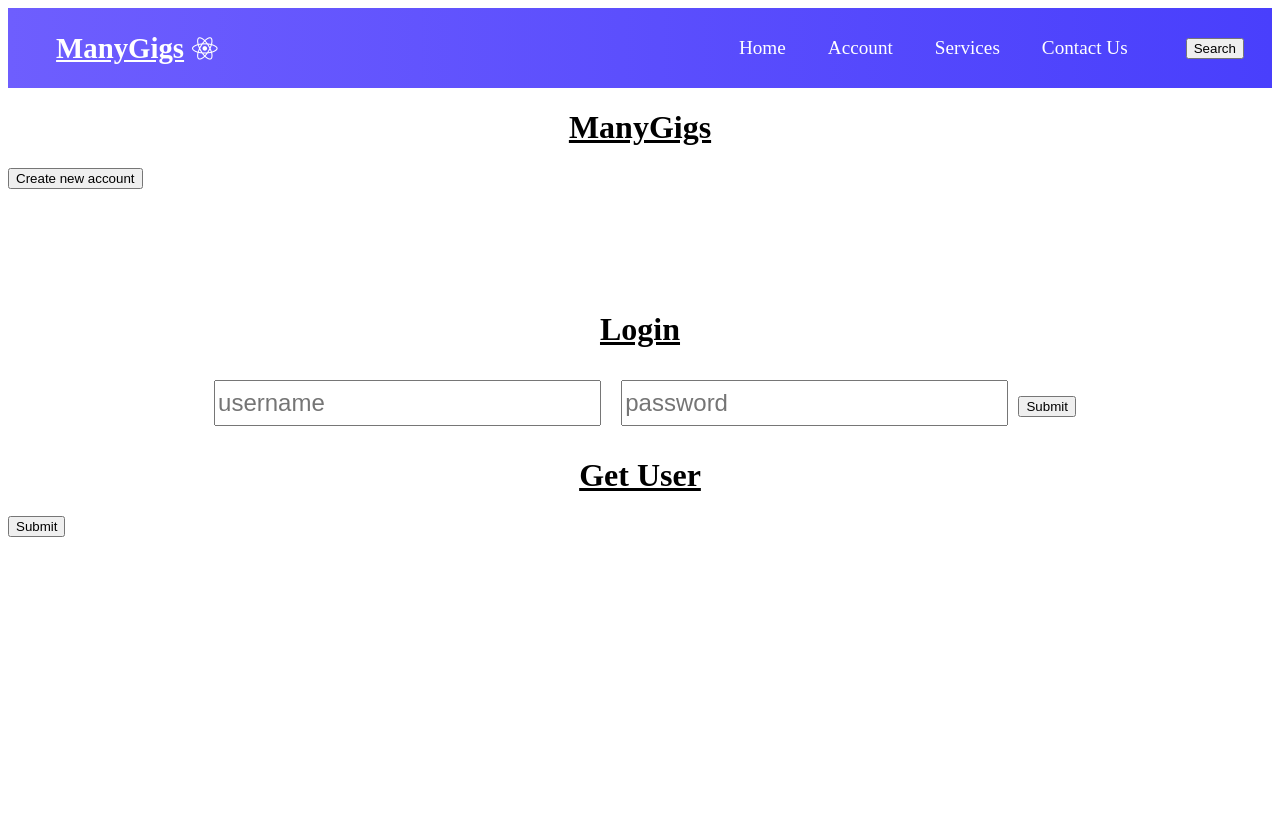
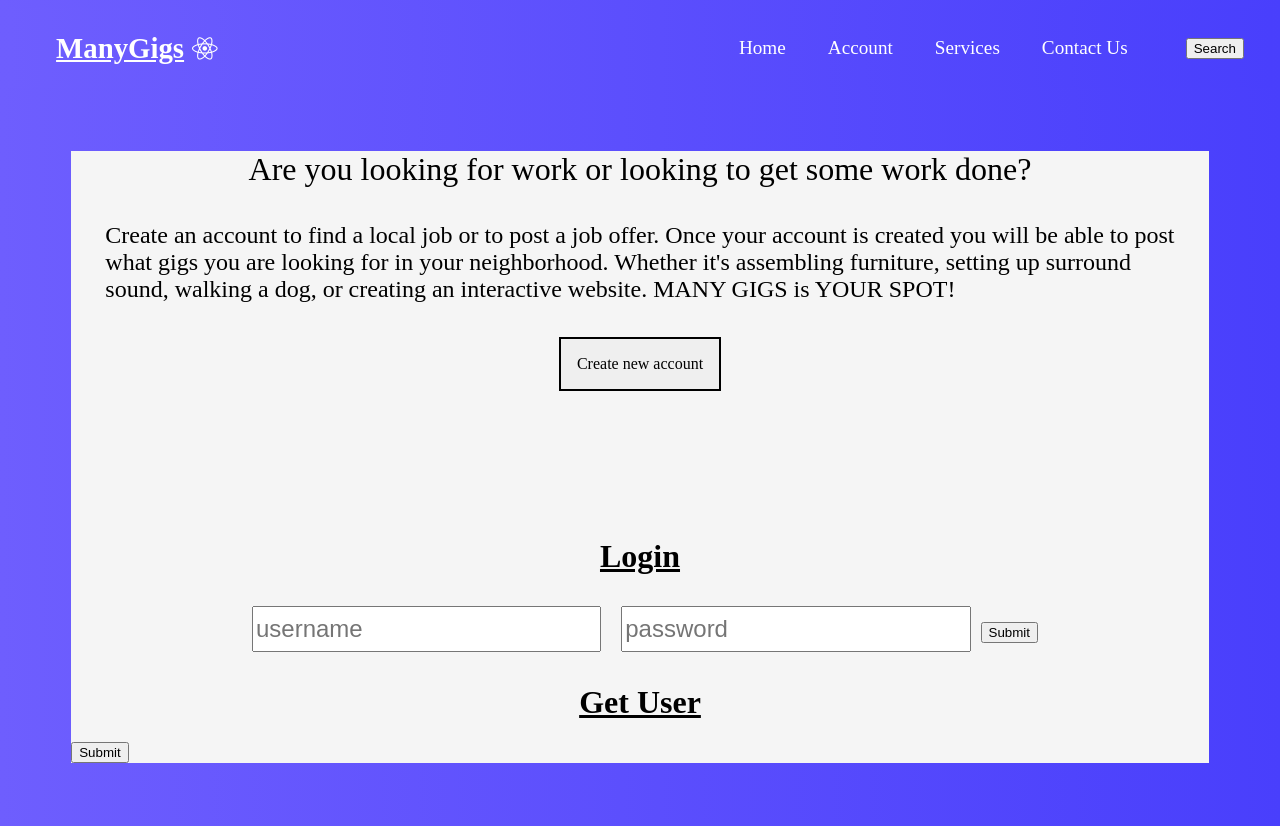
Before and after one commit to tniles320/project-3, a React (Create React App) app in the folder client/: page / in a window 1280 px wide. Before the commit the page ends 800 px from the top, so only its background shows below. Built offline with nearby package versions, Linux system fonts and the light colour scheme.

Commit message:
added background and started styling the create btn, changed homecard components and Home index/css

```diff
--- a/client/src/components/HomeCard/index.js
+++ b/client/src/components/HomeCard/index.js
@@ -5,11 +5,19 @@ function HomeCard(props) {
   const { getUser, login, register, data, createAccount } = props;
   return (
     <div>
-      <div>
+
+      <div className ="create-account">Are you looking for work or looking to get some work done?
+      </div><p>Create an account to find a local job or to post a job offer. Once your account is created you will be able to
+        post what gigs you are looking for in your neighborhood. Whether it's assembling furniture, setting up
+        surround sound, walking a dog, or creating an interactive website. MANY GIGS is YOUR SPOT!
+      </p>
+
+      <div className ="create-btn">
         <button id="create-account" onClick={createAccount}>
           Create new account
         </button>
-      </div>
+        </div>
+
       <div id="register-info">
         <h1>Register</h1>
         <input type="text" placeholder="Username" />
--- a/client/src/components/HomeCard/style.css
+++ b/client/src/components/HomeCard/style.css
@@ -1,3 +1,41 @@
 #register-info {
     visibility: hidden;
 }
+.create-account {
+    display: flex;
+    justify-content: center;
+    align-items: center;
+    font-family: 'Poiret One', cursive;
+    font-size: xx-large;
+    margin: 3%;
+}
+
+#create-account {
+    display: flex;
+    justify-content: center;
+    align-items: center;
+    border-style: solid;
+    cursor: pointer;
+    font-family: 'Merienda';
+    font-weight: normal;
+    line-height: normal;
+    margin: 0 0 1.5rem;
+    position: relative;
+    text-align: center;
+    border-radius: 2;
+    display: inline-block;
+    padding: 1rem;
+    font-size: 1rem;
+    background-color: linear-gradient(90deg, rgb(44, 22, 243) 0%,  100%);
+    color:black;
+}
+
+.create-btn{
+    display: flex;
+    justify-content: center;
+    align-items: center;
+}
+p{
+    font-size: x-large;
+    margin: 3%;
+}
--- a/client/src/pages/Home/index.js
+++ b/client/src/pages/Home/index.js
@@ -53,7 +53,6 @@ function Home() {
   };
   return (
     <div className="App">
-      <h1>ManyGigs</h1>
       <HomeCard
         getUser={getUser}
         login={login}
--- a/client/src/pages/Home/style.css
+++ b/client/src/pages/Home/style.css
@@ -1,3 +1,11 @@
+body {
+    background: linear-gradient(90deg, rgb(110, 94, 254) 0%, rgba(73,63,252,1) 100%);
+}
+
+.App {
+    background-color: whitesmoke;
+    margin: 5%;
+}
 h1 {
     font-weight: bolder;
     text-decoration: underline;
```
Also changed, not shown: 1 other file (tests, documents, lock files or other folders).
